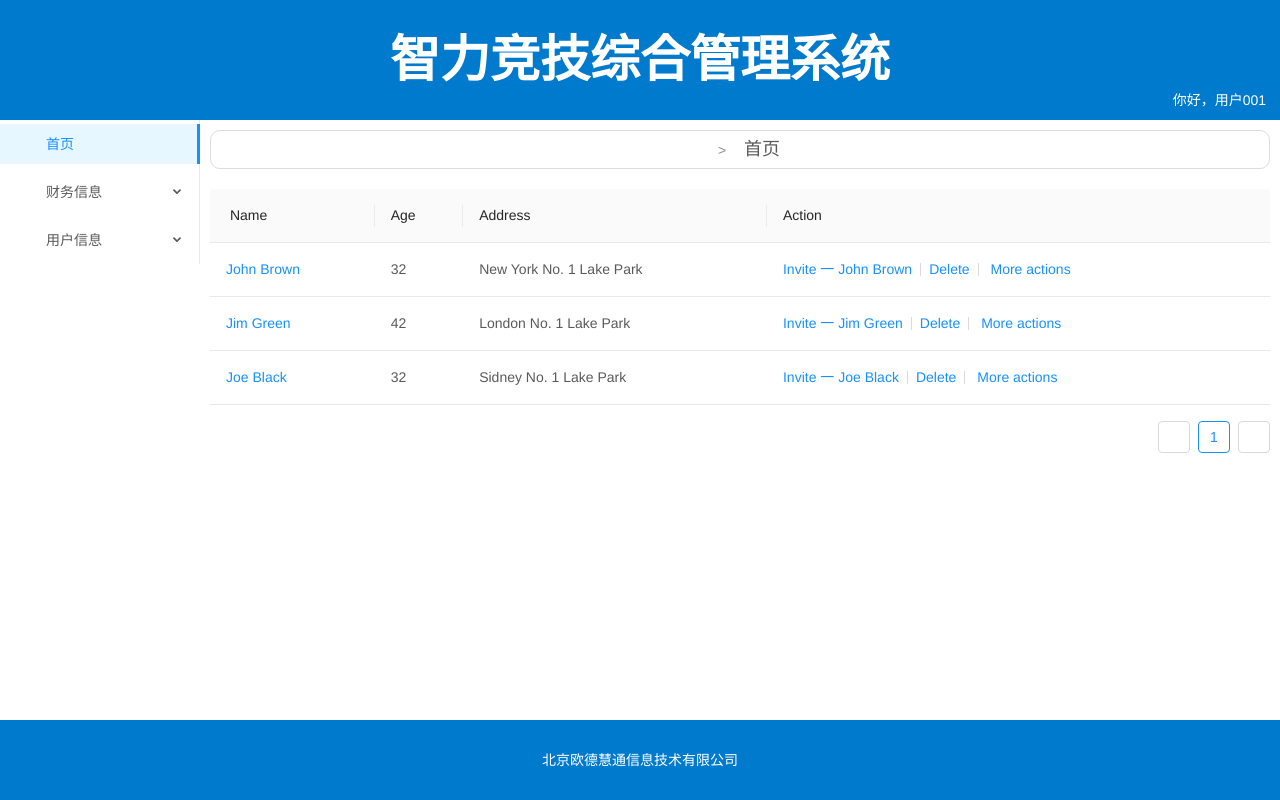
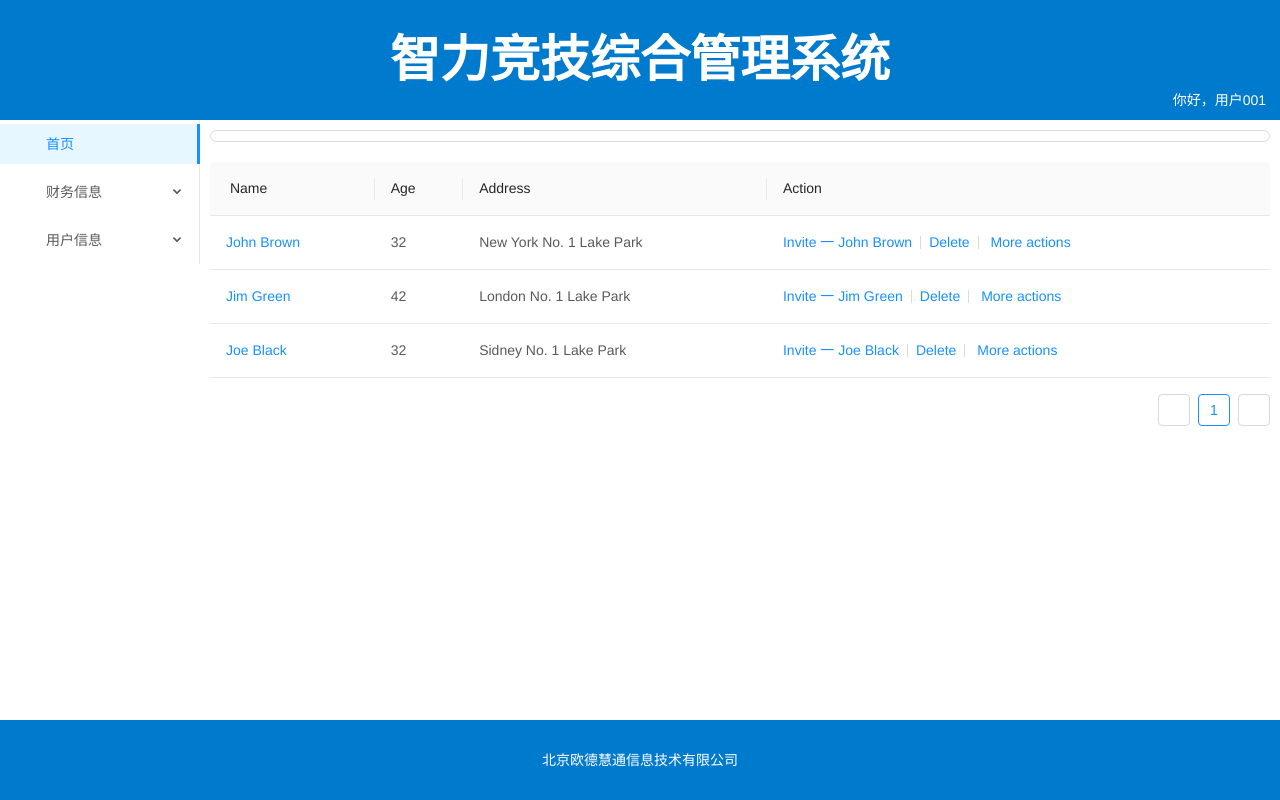
Before and after one commit to StoneNN/InvoiceDemo, a Vue app: page /#/home in a window 1280 px wide. Built offline with nearby package versions, Linux system fonts and the light colour scheme.

Commit message:
2022-4-21,面包屑和路由的结合，怎么破？

```diff
--- a/src/components/breads.vue
+++ b/src/components/breads.vue
@@ -2,7 +2,7 @@
  * @Author: Nn
  * @Date: 2022-04-13 11:50:28
  * @LastEditors: Nn
- * @LastEditTime: 2022-04-14 10:45:55
+ * @LastEditTime: 2022-04-21 17:39:04
  * @Description: breadCrumb
 -->
 
@@ -11,7 +11,7 @@
   <div class="bao">
     <a-breadcrumb separator=">">
       <a-breadcrumb-item
-        v-for="(item, index) of $route.matched"
+        v-for="(item, index) of lists"
         :key="index"
         style="padding: 5px"
       >
@@ -32,15 +32,33 @@
 
   export default {
     name:"BreadCrumbCpnt",
+    data(){
+      return{
+        lists:[]
+      }
+    },
     watch: {
       $route: "init",
     },
     mounted() {
-      console.log(this.$route);
+      console.log(this.$route.matched);
     },
     methods: {
-      init() {
+      init(to, from) {
         console.log('====== route ======',this.$route);
+        console.log('====== route to ======',to);
+        let matched = to.matched;
+        // if (matched.length && matched[0].name !== "home") {
+        //   matched = [
+        //     {
+        //       path:'/home',
+        //       name:'home',
+        //       meta:{title:'首页'}
+        //     },
+        //     ...matched
+        //   ];
+        // }
+        this.lists = matched;
       },
     },
   };
--- a/src/pages/bills/invoices/InvoiceList.vue
+++ b/src/pages/bills/invoices/InvoiceList.vue
@@ -1,8 +1,8 @@
 <!--
  * @Author: Nxf
  * @Date: 2022-04-05 00:39:14
- * @LastEditors: Nxf
- * @LastEditTime: 2022-04-13 21:07:38
+ * @LastEditors: Nn
+ * @LastEditTime: 2022-04-18 14:52:03
  * @Descripttion:
 -->
 
@@ -41,7 +41,7 @@
         <template slot="action" slot-scope="text,record">
             <router-link
                 :to="{
-                    path:'/invoice/invoiceList/invoiceDetail',
+                    path:'/invoiceList/invoiceDetail',
                     query:{
                         invoiceId:record.id
                     }
--- a/src/pages/bills/orders/orderList.vue
+++ b/src/pages/bills/orders/orderList.vue
@@ -2,7 +2,7 @@
  * @Author: Nxf
  * @Date: 2022-04-05 00:39:14
  * @LastEditors: Nn
- * @LastEditTime: 2022-04-14 12:22:41
+ * @LastEditTime: 2022-04-18 14:40:45
  * @Descripttion:
 -->
 
@@ -39,7 +39,7 @@
         <template slot="action" slot-scope="text,record">
             <router-link
                 :to="{
-                    path:'/orders/orderList/orderDetail',
+                    path:'/orderList/orderDetail',
                     query:{
                         orderId:record.id
                     }
--- a/src/pages/bills/rules/rulesList.vue
+++ b/src/pages/bills/rules/rulesList.vue
@@ -2,7 +2,7 @@
  * @Author: Nxf
  * @Date: 2022-04-11 20:28:06
  * @LastEditors: Nn
- * @LastEditTime: 2022-04-14 12:22:45
+ * @LastEditTime: 2022-04-18 14:51:58
  * @Descripttion:
 -->
 
@@ -38,7 +38,7 @@
         <template slot="action" slot-scope="text,record">
             <router-link
                 :to="{
-                    path:'/rules/rulesList/rulesDetail',
+                    path:'/rulesList/rulesDetail',
                     query:{
                         rulesId:record.id
                     }
--- a/src/router/index.js
+++ b/src/router/index.js
@@ -2,7 +2,7 @@
  * @Author: Nxf
  * @Date: 2022-04-05 01:00:19
  * @LastEditors: Nn
- * @LastEditTime: 2022-04-14 16:21:19
+ * @LastEditTime: 2022-04-21 17:26:43
  * @Descripttion: 整个应用的路由器
  */
 
@@ -36,42 +36,11 @@ const loginRoutes = [
 ];
 //路由2
 const invoiceRoutes = [
-    {
-        path:'/',
-        name:'首页',
-        component:defaultLot,
-        redirect:'/home',
-        children:[
-            {
-                path:'/home',
-                name:'home',
-                meta:{title:'首页'},
-                component:Home
-            },
-        ]
-    },
-    {
-        path:'/orders',
-        meta:{title:'订单'},
-        component:defaultLot,
-        children:[
-            {
-                path:'orderList',
-                name:'orderList',
-                meta:{title:'订单列表'},
-                component:OrderList,
-            },
-            {
-                path:'orderList/orderDetail',
-                name:'orderDetail',
-                meta:{title:'订单详情'},
-                component:OrderDetail
-            },
-        ]
-    },
+
     {
         path:'/',
         name:'home',
+        meta:{title:'首页'},
         component:defaultLot,
         redirect:'/home',
         children:[
@@ -82,17 +51,19 @@ const invoiceRoutes = [
                 component:Home
             },
             {
-                path:'/orders',
-                component:{render(c) { return c('router-view') }},
+                path:'/orderList',
+                component:{render(c) { return c('router-view')  }},
+                meta:{title:'订单列表'},
+                // redirect:'/orderList',
                 children:[
                     {
-                        path:'orderList',
+                        path:'/orderList',
                         name:'orderList',
-                        meta:{title:'订单列表'},
+                        // meta:{title:'订单列表'},
                         component:OrderList,
                     },
                     {
-                        path:'orderList/orderDetail',
+                        path:'orderDetail',
                         name:'orderDetail',
                         meta:{title:'订单详情'},
                         component:OrderDetail
@@ -100,18 +71,19 @@ const invoiceRoutes = [
                 ]
             },
             {
-                path:'/rules',
+                path:'rulesList',
                 component:{render(c) { return c('router-view') }},
-                // redirect:'rules/rulesList',
+                meta:{title:'规则列表'},
+                redirect:'/rulesList',
                 children:[
                     {
-                        path:'rulesList',
+                        path:'',
                         name:'rulesList',
-                        meta:{title:'规则列表'},
+                        // meta:{title:'规则列表'},
                         component:RulesList,
                     },
                     {
-                        path:'rulesList/rulesDetail',
+                        path:'rulesDetail',
                         name:'rulesDetail',
                         meta:{title:'规则详情'},
                         component:RulesDetail
@@ -119,18 +91,19 @@ const invoiceRoutes = [
                 ]
             },
             {
-                path:'/invoice',
+                path:'invoiceList',
                 component:{render(c) { return c('router-view') }},
-                // redirect:'/invoice/invoiceList',
+                meta:{title:'发票列表'},
+                redirect:'/invoiceList',
                 children:[
                     {
-                        path:'invoiceList',
+                        path:'',
                         name:'invoiceList',
-                        meta:{title:'发票列表'},
+                        // meta:{title:'发票列表'},
                         component:InvoiceList,
                     },
                     {
-                        path:'invoiceList/invoiceDetail',
+                        path:'invoiceDetail',
                         name:'invoiceDetail',
                         meta:{title:'发票详情'},
                         component:InvoiceDetail
```
Also changed, not shown: src/layouts/default.vue (+4 -4 lines).
